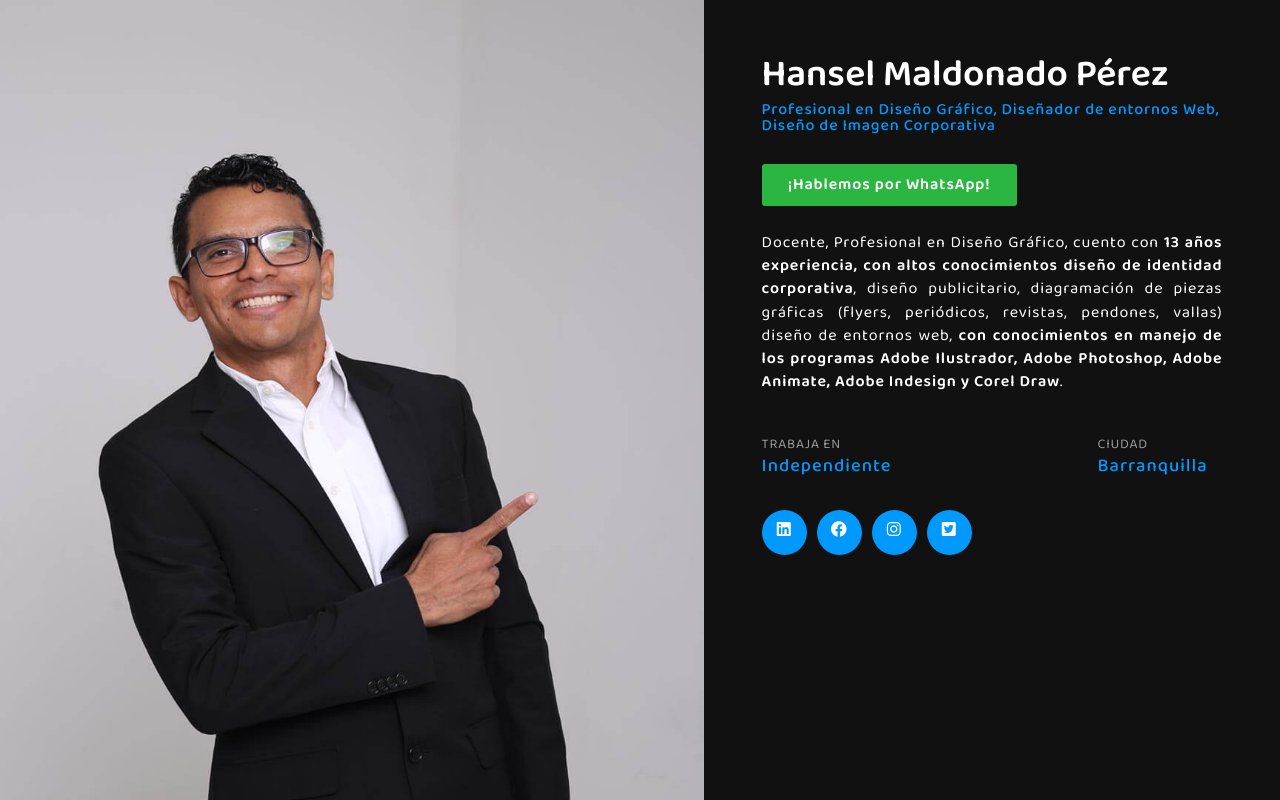
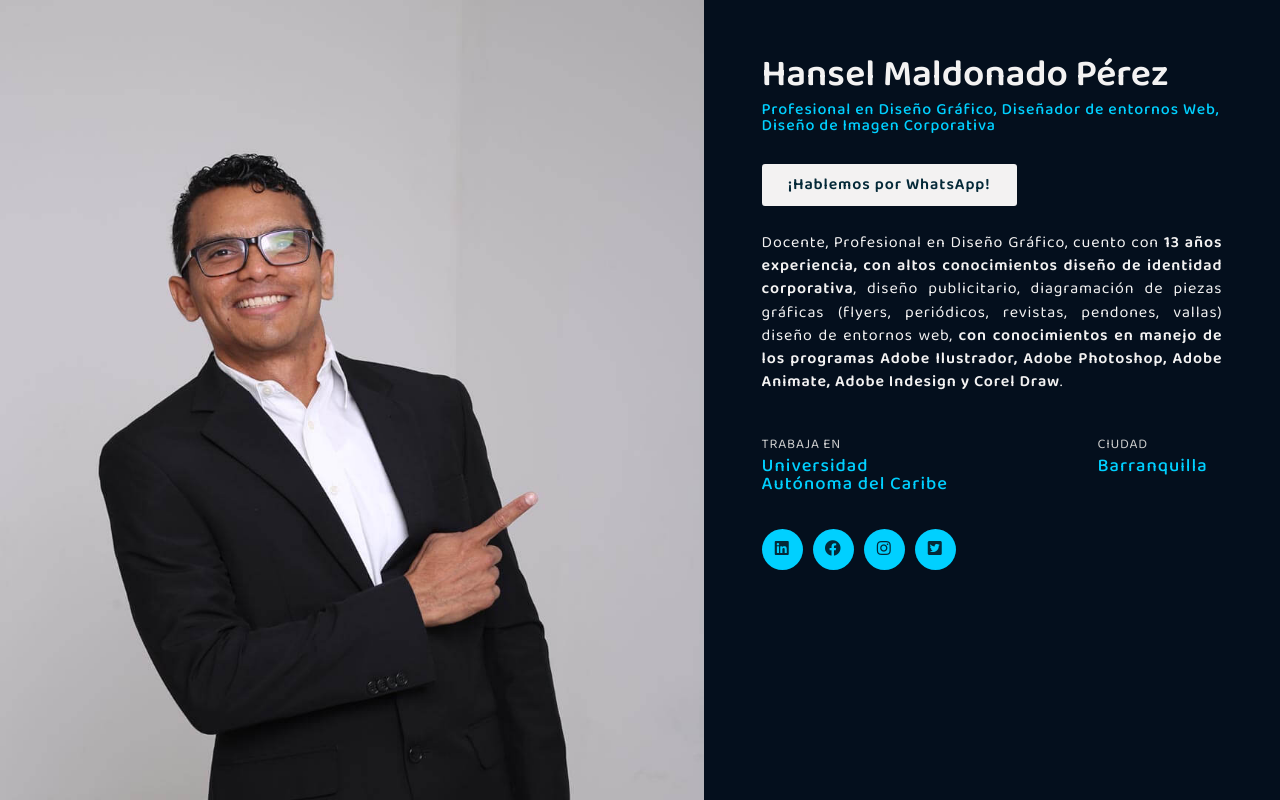
Before and after one commit to hans-maldoper/webiste, a plain HTML site: page index.html in a window 1280 px wide. Drawn offline with nearby package versions, Linux system fonts and the light colour scheme.

Commit message:
Add files via upload

```diff
--- a/css/estilo.css
+++ b/css/estilo.css
@@ -44,7 +44,7 @@ main section#caja-principal article:nth-child(2) {
     margin: 0;
     float: right;
 
-    background: #111111;
+    background: #040f1d;
 
 }
 main section#caja-principal article:nth-child(2) h1 {
@@ -58,7 +58,7 @@ main section#caja-principal article:nth-child(2) h1 {
     font-family: 'Baloo 2', cursive;
     font-size: 2.35em;
     font-weight: 600;
-    color: #fff;
+    color: #f3f2f2;
     text-align: left;
     line-height: 1em;
     padding: 7vh 0 0 10%;
@@ -75,7 +75,7 @@ main section#caja-principal article:nth-child(2) h2 {
     font-family: 'Baloo 2', cursive;
     font-size: 1em;
     font-weight: 500;
-    color: #09f;
+    color: #00d0ff;
     text-align: left;
     line-height: 1em;
     padding: 8px 0 0 10%;
@@ -97,8 +97,8 @@ main section#caja-principal article:nth-child(2) a {
     font-weight: 600;
     font-size: 1em;
     letter-spacing: 0.055em;
-    background: #2BB641;
-    color: #fff;
+    background: #f3f2f2;
+    color: #042938;
     border-radius: 3px;
     transition: all 0.3s ease-in;
 }
@@ -120,7 +120,7 @@ main section#caja-principal article:nth-child(2) p {
     font-family: 'Baloo 2', cursive;
     font-size: 1em;
     font-weight: 300;
-    color: #fff;
+    color: #f3f2f2;
     text-align: justify;
     line-height: 1.45em;
     padding: 8px 0 0 10%;
@@ -157,7 +157,7 @@ main section#caja-principal article:nth-child(2) div#caja-info div.caja-texto h6
     font-family: 'Baloo 2', cursive;
     font-size: 0.85em;
     font-weight: 300;
-    color: #999;
+    color: #ccc;
     text-align: left;
     line-height: 1em;
     padding: 45px 0 5px;
@@ -169,7 +169,7 @@ main section#caja-principal article:nth-child(2) div#caja-info div.caja-texto h4
     font-family: 'Baloo 2', cursive;
     font-size: 1.15em;
     font-weight: 500;
-    color: #09f;
+    color: #00d0ff;
     text-align: left;
     line-height: 1em;
     padding: 0 0 35px;
@@ -186,14 +186,14 @@ main section#caja-principal article:nth-child(2) nav {
     position: relative;
 }
 main section#caja-principal article:nth-child(2) nav a {
-    width: 35px;
-    height: 35px;
+    width: 31px;
+    height: 31px;
     display: block;
     margin: 0 10px 0 0;
     float: left;
     position: relative;
     line-height: 2;
-    background: #09f;
+    background: #00d0ff;
     text-align: center;
     border-radius: 100%;
     padding: 5px;
--- a/index.html
+++ b/index.html
@@ -47,7 +47,7 @@
                     <div id="caja-info">
                         <div class="caja-texto">
                             <h6>Trabaja en</h6>
-                            <h4>Independiente</h4>
+                            <h4>Universidad Autónoma del Caribe</h4>
                         </div>
 
                         <div class="caja-texto">
```
